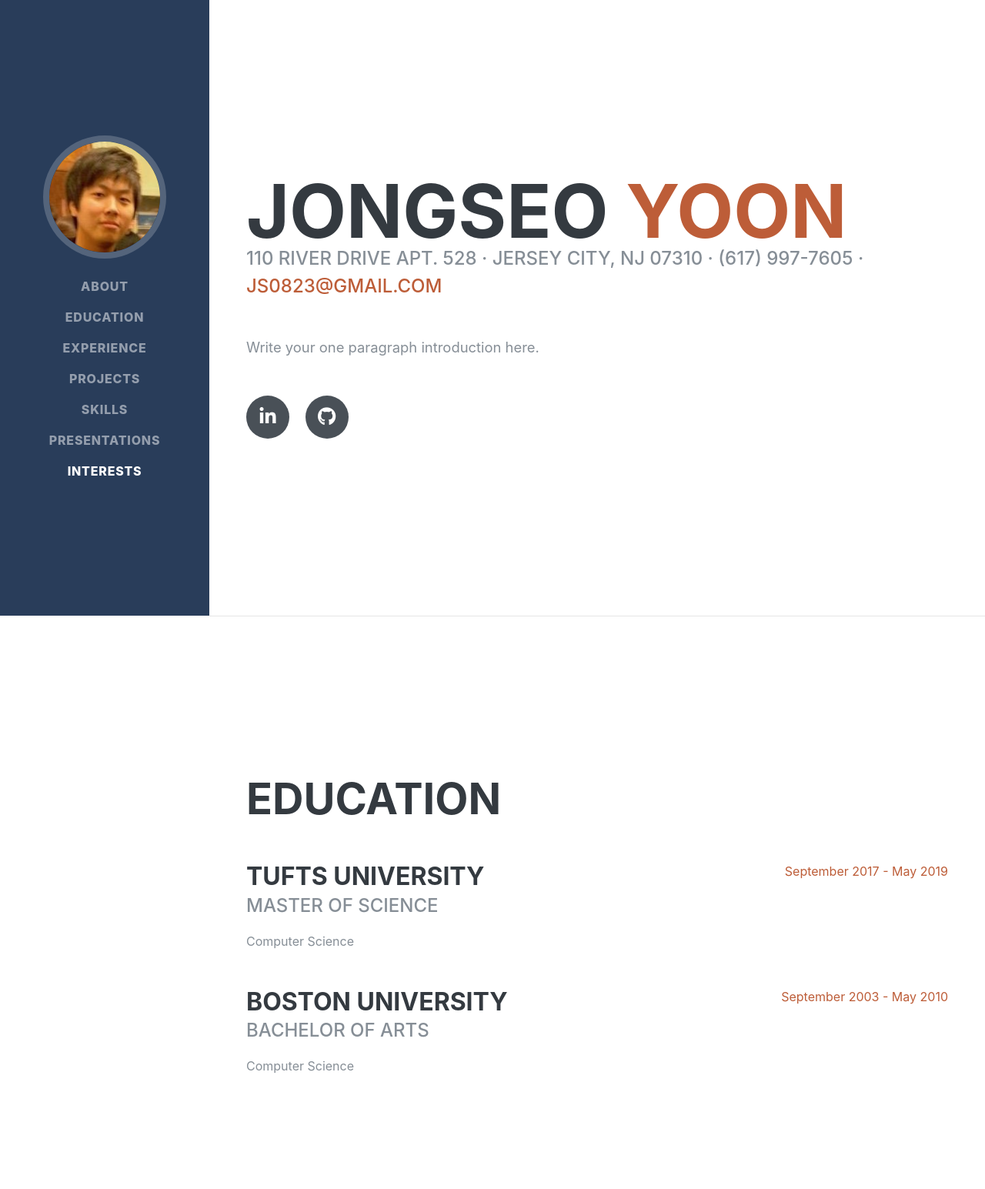
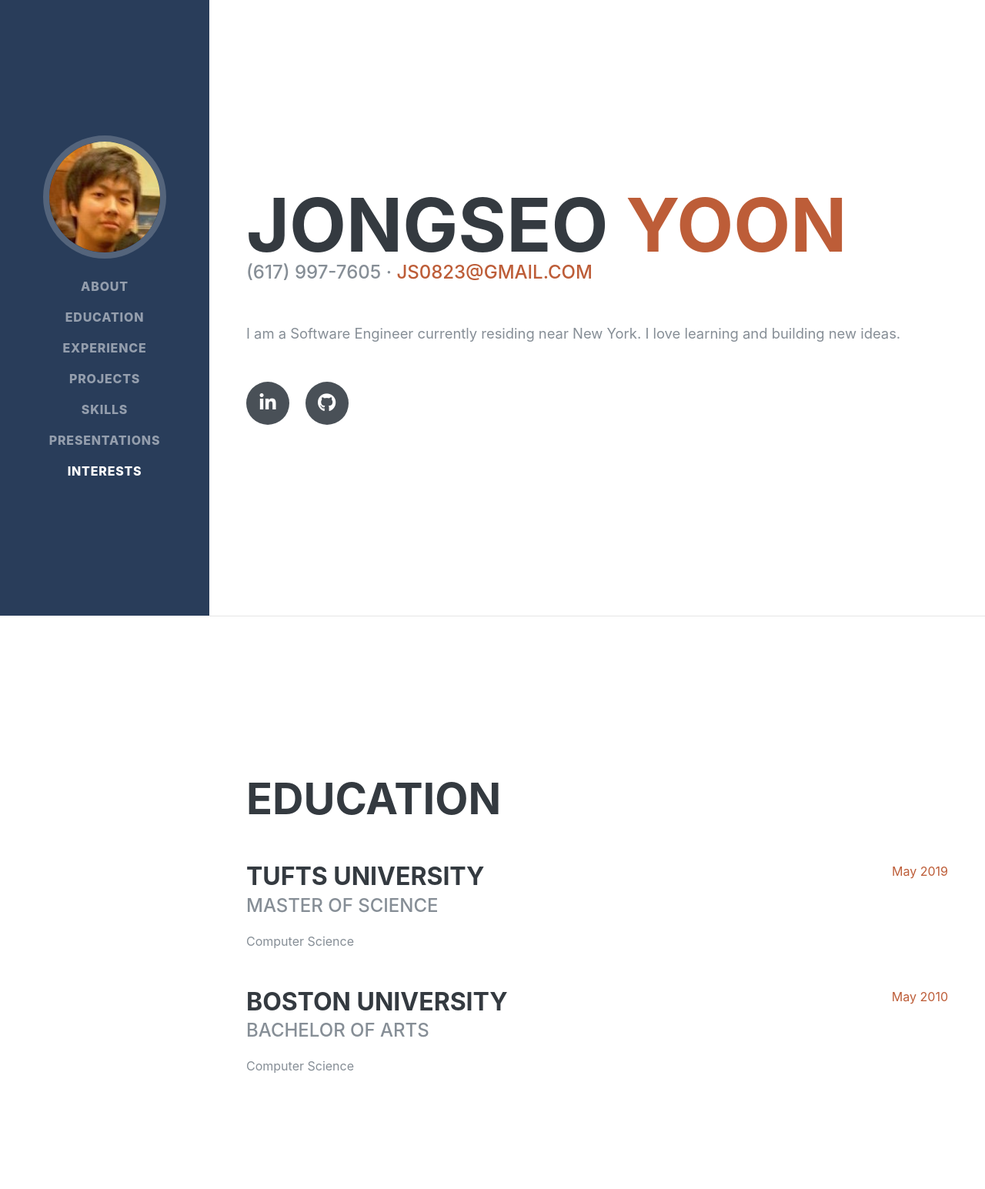
Before and after one commit to js0823/portfolio, a Django app: page / in a window 1280 px wide. Shown: the top 1545 px of the page at 77% size. Run offline with Django 3.2, Linux system fonts and the light colour scheme; some libraries are stand-ins or nearby versions; some web fonts are replaced.

Commit message:
Updating personal infos

```diff
--- a/personal_portfolio/templates/personal_portfolio/about.html
+++ b/personal_portfolio/templates/personal_portfolio/about.html
@@ -4,10 +4,9 @@
     <h1 class="mb-0">Jongseo
       <span class="text-primary">Yoon</span>
     </h1>
-    <div class="subheading mb-5">110 River Drive Apt. 528 · Jersey City, NJ 07310 · (617) 997-7605 ·
-      <a href="mailto:js0823@gmail.com">js0823@gmail.com</a>
+    <div class="subheading mb-5">(617) 997-7605 · <a href="mailto:js0823@gmail.com">js0823@gmail.com</a>
     </div>
-    <p class="lead mb-5">Write your one paragraph introduction here.</p>
+    <p class="lead mb-5">I am a Software Engineer currently residing near New York. I love learning and building new ideas.</p>
     <div class="social-icons">
       <a href="https://www.linkedin.com/in/jongseo-yoon/">
         <i class="fab fa-linkedin-in"></i>
--- a/personal_portfolio/templates/personal_portfolio/education.html
+++ b/personal_portfolio/templates/personal_portfolio/education.html
@@ -11,7 +11,7 @@
         <!-- <p>GPA: 3.23</p> -->
       </div>
       <div class="resume-date text-md-right">
-        <span class="text-primary">September 2017 - May 2019</span>
+        <span class="text-primary">May 2019</span>
       </div>
     </div>
 
@@ -23,7 +23,7 @@
         <!-- <p>GPA: 3.56</p> -->
       </div>
       <div class="resume-date text-md-right">
-        <span class="text-primary">September 2003 - May 2010</span>
+        <span class="text-primary">May 2010</span>
       </div>
     </div>
 
--- a/personal_portfolio/templates/personal_portfolio/interests.html
+++ b/personal_portfolio/templates/personal_portfolio/interests.html
@@ -2,7 +2,7 @@
 {% block interests %}
 <div class="w-100">
     <h2 class="mb-5">Interests</h2>
-    <p>Write my interests here</p>
-    <p class="mb-0">and here.</p>
+    <p>I love to cook.</p>
+    <p class="mb-0">I love traveling around the world.</p>
 </div>
 {% endblock interests %}
--- a/personal_portfolio/templates/personal_portfolio/skills.html
+++ b/personal_portfolio/templates/personal_portfolio/skills.html
@@ -6,7 +6,7 @@
     <div class="subheading mb-3">Programming Languages &amp; Tools</div>
     <ul class="list-inline dev-icons">
       <li class="list-inline-item">
-        <i class="fab fa-html5"></i>
+        <i class="fab fa-html5" data-toggle="tooltip" title="html5"></i>
       </li>
       <li class="list-inline-item">
         <i class="fab fa-css3-alt"></i>
```
